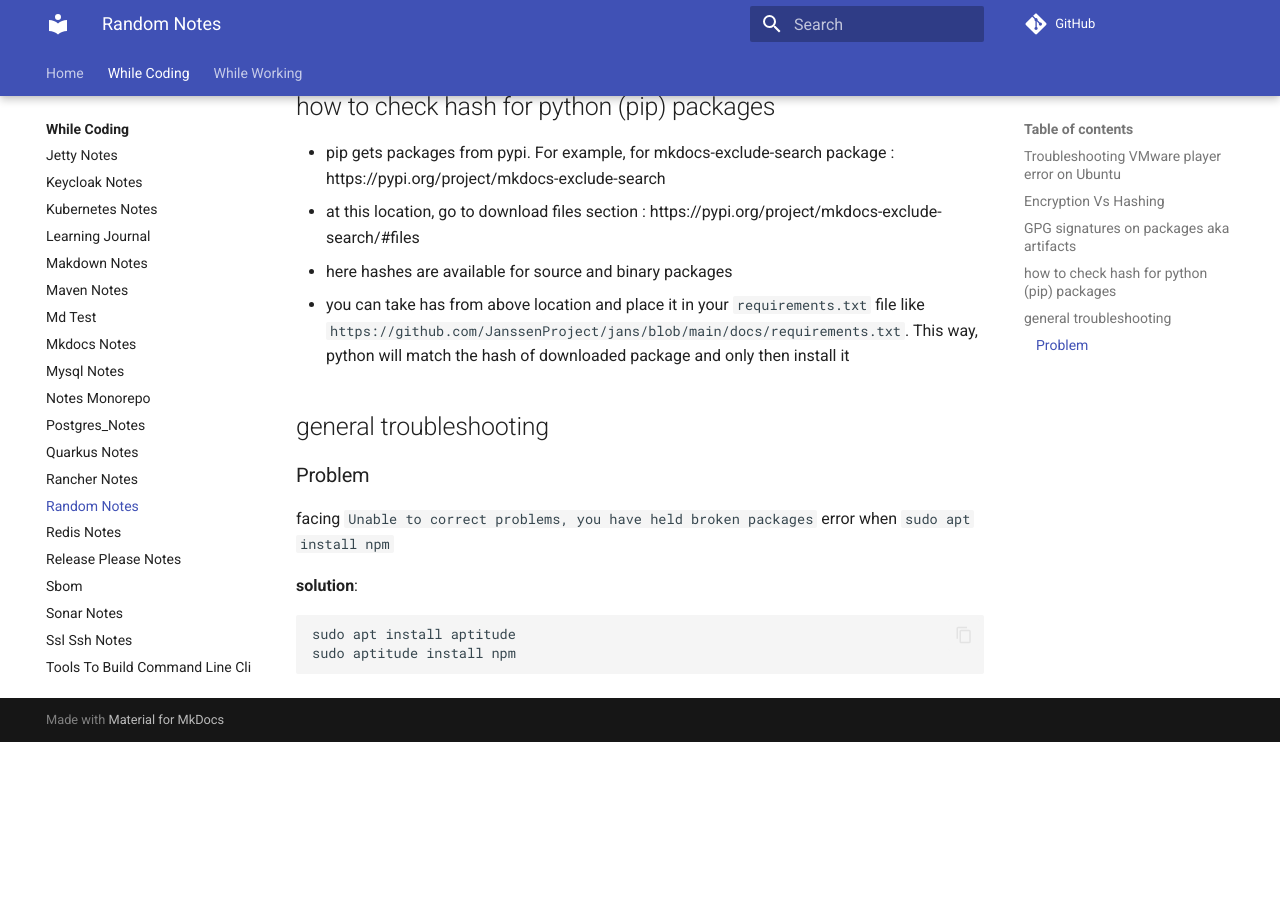
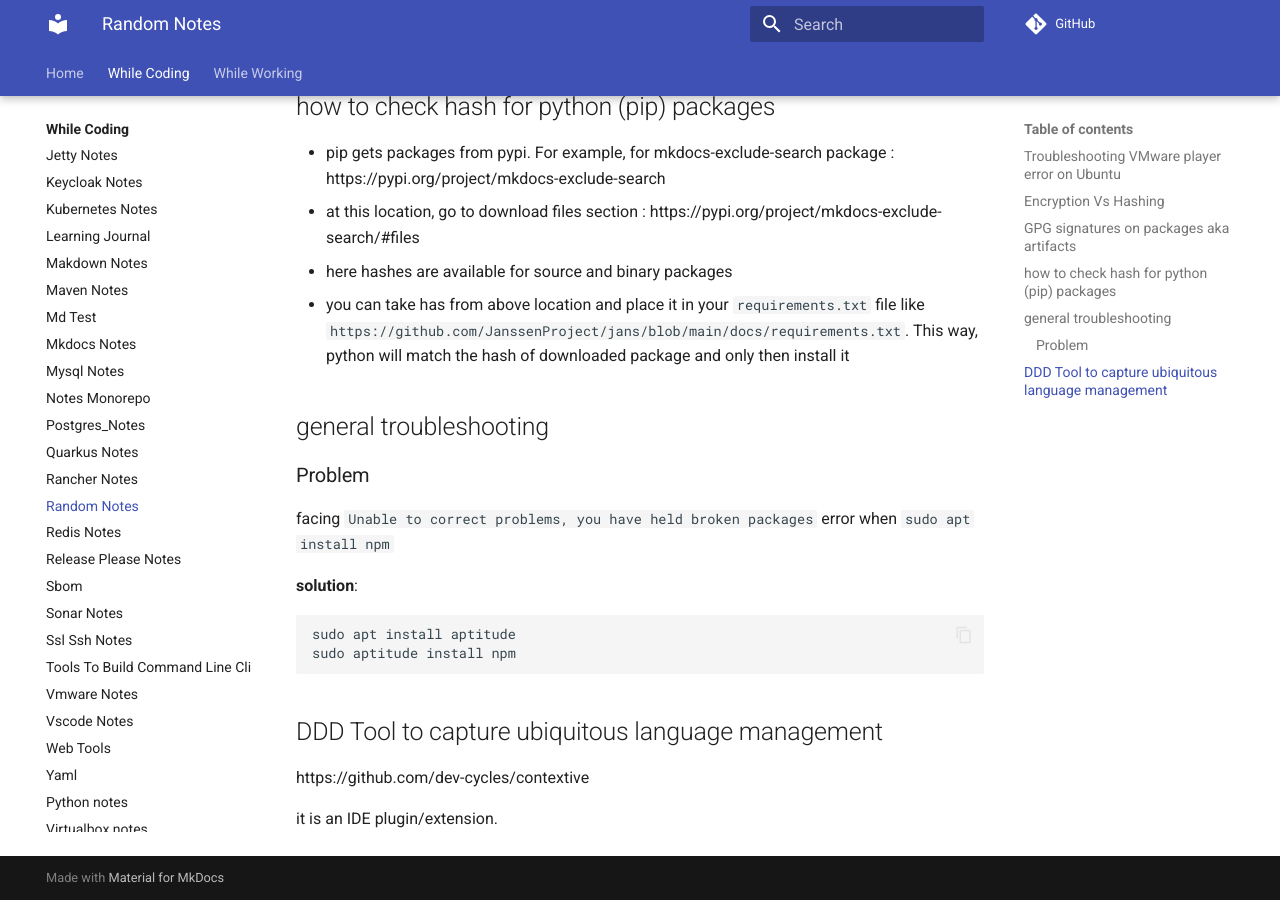
Before and after one commit to ossdhaval/mysite, an MkDocs documentation site: the page built from source/while-coding/random-notes.md, in a window 1280 px wide and 900 px high, scrolled down 2896 px. Built offline with MkDocs 1.6.1 and Material for MkDocs 9.7.7, drawn with Linux system fonts in a browser that asks for light colours; comment, search, counter and statistics services are not loaded; before the commit the page ends 3638 px from its top, so only the background shows below that.

Commit message:
Document DDD tool for ubiquitous language management
Added a section about a DDD tool for managing ubiquitous language.

````diff
--- a/source/while-coding/random-notes.md
+++ b/source/while-coding/random-notes.md
@@ -126,3 +126,10 @@
 sudo apt install aptitude
 sudo aptitude install npm
 ```
+
+
+## DDD Tool to capture ubiquitous language management
+
+https://github.com/dev-cycles/contextive
+
+it is an IDE plugin/extension.
````
